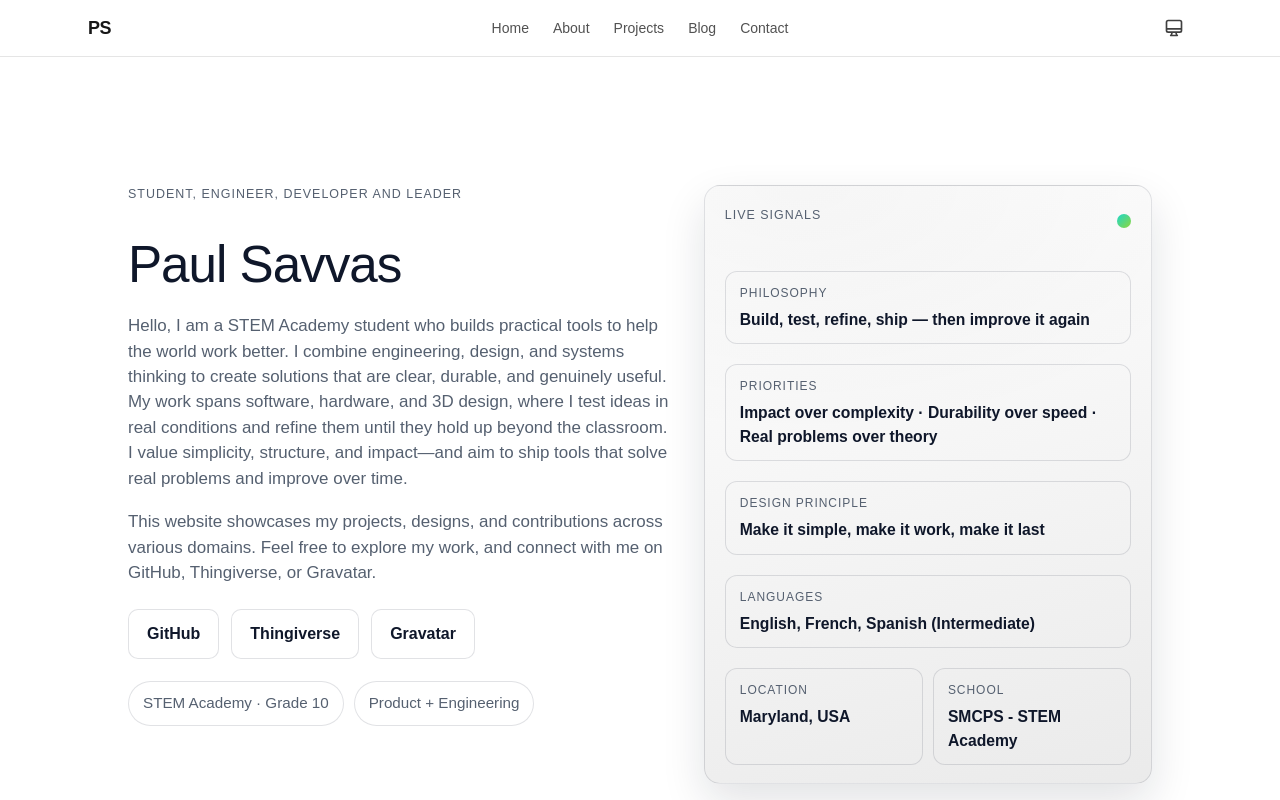
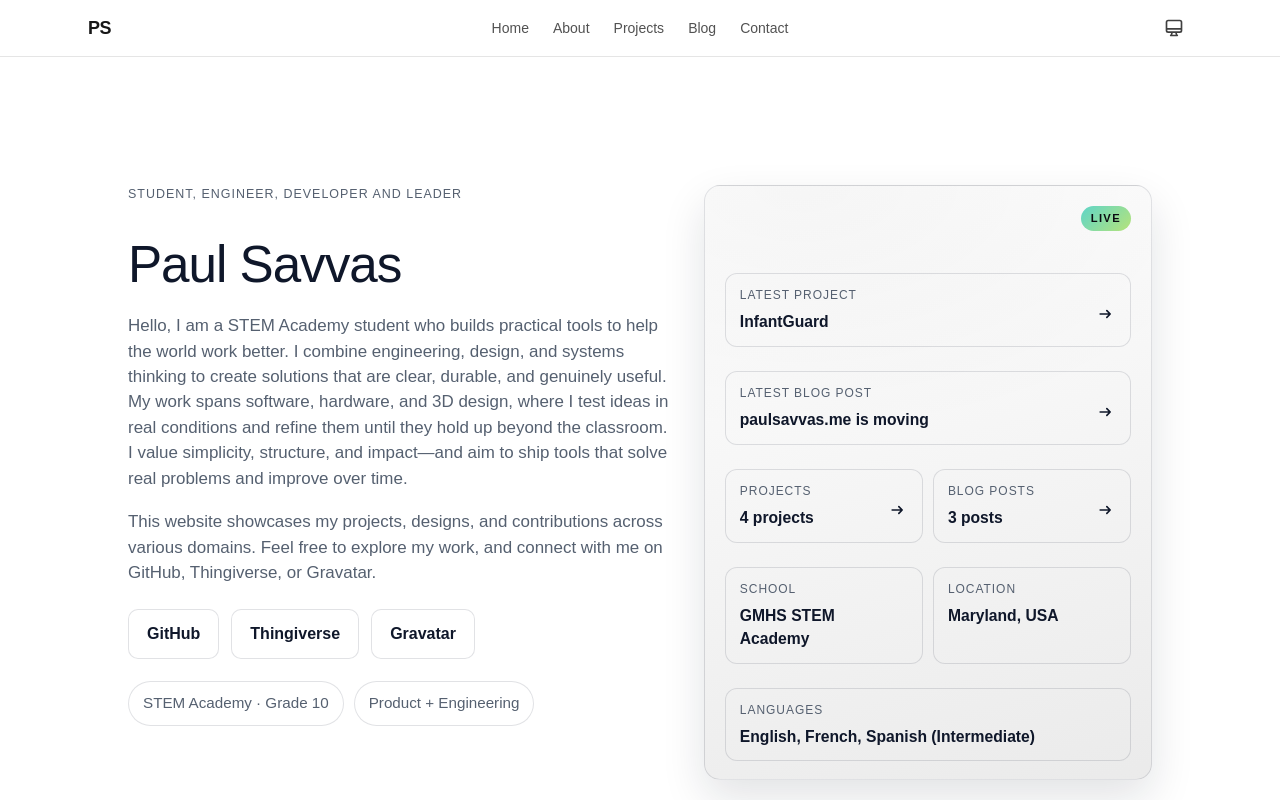
Before and after one commit to Psavvas/paulsavvas.me, an Astro site: page / in a window 1280 px wide. Shown: the top 800 px of the page. Built offline with nearby package versions, Linux system fonts and the light colour scheme; Astro itself is replaced by a stand-in of ours.

Commit message:
Add website migration blog post and update project metadata

```diff
--- /dev/null
+++ b/src/content/blog/website-migration.mdx
@@ -0,0 +1,62 @@
+---
+title: 'paulsavvas.me is moving'
+date: '2026-02-14'
+summary: 'My personal website is preparing to change domains. Please read the information below for a seamless transition.'
+tags: ['Website', 'Coding']
+---
+
+#
+
+This website ([www.paulsavvas.me](http://www.paulsavvas.me/)) is changing domains. Starting May 1st, 2026 it will be using it's new domain [www.paulsavvas.com](http://www.paulsavvas.com/). The following posts explains what is happening and what action must be taken for a seamless transition. If you're already on the new site no action needs to be taken.
+
+## What’s happening?
+
+Starting May 1st, 2026 my personal portfolio will be moving from [www.paulsavvas.me](http://www.paulsavvas.me) to www.paulsavvas.com. To allow for a seamless transition, paulsavvas.me will remain in operation for the next few months. During the domain migration, I’ll continue to post information on both sites about the domain migration.
+
+Please note that starting May 1st, 2026 while [www.paulsavvas.me](http://www.paulsavvas.me) will still be active, it will no longer be updated. Users are recommended to begin using the new domain as soon as it becomes available. Furthermore any old contact email that ended with the domain @paulsavvas.me (ex. [hello@paulsavvas.me](mailto:hello@paulsavvas.me)) will be terminated by September 1st, 2026. All emails will change to the new domain @paulsavvas.com and their prefix will remain the same. For instance hello@paulsavvas.me will become hello@paulsavvas.com
+
+## What do I need to do?
+
+Nothing. As the transition date approaches banners will be posted on [www.paulsavvas.me](http://www.paulsavvas.me) to direct traffic to my new site [www.paulsavvas.com](http://www.paulsavvas.com). After July 1st, 2026 content on the old website will no longer be available and www.paulsavvas.me will be used to redirect traffic to my new site. Information listing my old website or contact info will be progressively updates from May 1st, 2026 until July 1st, 2026. Please make sure to update your contact info. Emails will stay the same except .me will become .com
+
+## Why switch domains?
+
+Currently, I’m leasing my domain through Namecheap. I originally began my lease with Namecheap as [www.paulsavvas.me](http://www.paulsavvas.me) since they were offering a free year for any student wanting a .me domain. After renewing the domain, I’ve made the decision to migrate website to a more memorial domain. Furthermore, I’m using this opportunity to transfer domain registrar. Currently my website and many other public projects are being hosted through Vercel. Unlike Namecheap, Vercel’s business is not selling domain’s but instead hosting services. Therefore, they offer better domain rates and customer benefits.
+
+## Migration timeline
+
+**April 1st, 2026 - Decision Finalization**
+
+Decision will be finalized whether domain will be switched to www.paulsavvas.com. If for any reason migration is halted or postponed, I’ll will post such update on the [www.paulsavvas.me](http://www.paulsavvas.me) blog.
+
+**May 1st, 2026 - Activation of new website**
+
+My new site [www.paulsavvas.com](http://www.paulsavvas.com) will go live. It will feature the same content, UI and layout. Starting May 1st, 2026 my previous website’s content will remain publicly available but no longer be updated. The new emails @paulsavvas.com will become public and be actively monitored.
+
+**May 1st - June 30, 2026 - Update of website and email mentions**
+
+Content across my different accounts and public profiles will be updated to feature my new website. For instance old profiles still showing my old site or email will be updated.
+
+**July 1st, 2026 - End content access for old site**
+
+On July 1st, 2026 content on my old site [www.paulsavvas.me](http://www.paulsavvas.me) will no longer be available. The old site will be used as a redirect site informing oncoming traffic that I have switched domains and where they can find my new site.
+
+**September 1st, 2026 - Termination of old email domain**
+
+Emails using my old domain @paulsavvas.me will not longer be monitored and terminated. The new emails will follow the exact same format except they will switch from @paulsavvas.me to @paulsavvas.com
+
+**November 1st, 2026 - Parking of old website**
+
+On November 1, 2026 [paulsavvas.me](http://paulsavvas.me) will be parked. This means that the website will no longer be active and will no longer be able to be accessed. The URL will no longer be valid. This is to prepare for the end of the domain lease with Namecheap.
+
+**December 11th, 2026 - End of migration**
+
+My lease with Namecheap for [www.paulsavvas.me](http://www.paulsavvas.me) will end on December 11, 2026 marking the end of the transition to my new domain www.paulsavvas.com
+
+## Questions?
+
+Feel free to contact me using the contact page on my site. Alternatively email me directly using the following emails:
+
+**BEFORE May 1st, 2026:** hello@paulsavvas.me
+
+**ON & AFTER May 1st, 2026:** hello@paulsavvas.com
--- a/src/content/projects/notion-templates.mdx
+++ b/src/content/projects/notion-templates.mdx
@@ -3,6 +3,7 @@ title: 'Notion Templates'
 summary: 'High-quality Notion templates designed to enhance productivity and organization, free for personal and professional use. Ranging from team hubs to personal planners.'
 tags: ['Notion', 'Templates', 'Productivity']
 year: '2024'
+links: [{ label: 'View Templates', href: 'https://paulsavvas.me/redirect/notion', primary: true }]
 ---
 
 ## Project Overview
--- a/src/pages/index.astro
+++ b/src/pages/index.astro
@@ -1,5 +1,38 @@
 ---
 import BaseLayout from '../layouts/BaseLayout.astro';
+import { getCollection } from 'astro:content';
+
+const projects = await getCollection('projects');
+const blogPosts = await getCollection('blog');
+
+function slugFromId(id: string) {
+  return id.replace(/\.mdx?$/, '');
+}
+
+function getProjectYear(project: (typeof projects)[number]): number {
+  const year = project.data.year;
+  if (!year) return 0;
+  if (Array.isArray(year)) {
+    return year
+      .map((value) => Number(value))
+      .filter((value) => !Number.isNaN(value))
+      .reduce((max, value) => Math.max(max, value), 0);
+  }
+  const parsed = Number(year);
+  return Number.isNaN(parsed) ? 0 : parsed;
+}
+
+const latestProject = projects
+  .slice()
+  .sort((a, b) => getProjectYear(b) - getProjectYear(a))[0];
+const latestPost = blogPosts
+  .slice()
+  .sort(
+    (a, b) =>
+      new Date(b.data.date).getTime() - new Date(a.data.date).getTime()
+  )[0];
+const projectCount = projects.length;
+const blogCount = blogPosts.length;
 ---
 
 <BaseLayout
@@ -65,47 +98,132 @@ import BaseLayout from '../layouts/BaseLayout.astro';
           </div>
           <div class="hero-panel card" data-reveal>
             <div class="panel-head">
-              <p class="eyebrow">Live signals</p>
-              <div class="pulse"></div>
+              <p class="eyebrow"></p>
+              <span class="live-pill" aria-label="Live">LIVE</span>
             </div>
             <div class="signal-rail" id="signal-rail"></div>
             <div class="meta-row">
-              <div class="meta-block meta-block--full">
-                <p class="label">Philosophy</p>
-                <p class="value">
-                  Build, test, refine, ship — then improve it again
-                </p>
+              <div class="meta-block meta-block--full live-signal">
+                <p class="label">Latest project</p>
+                {latestProject ? (
+                  <a
+                    class="value value-link"
+                    href={`/projects/${slugFromId(latestProject.id)}`}
+                  >
+                    <span class="value-text">{latestProject.data.title}</span>
+                    <svg
+                      class="value-arrow"
+                      viewBox="0 0 24 24"
+                      aria-hidden="true"
+                      focusable="false"
+                    >
+                      <path
+                        d="M5 12h12m0 0-4-4m4 4-4 4"
+                        fill="none"
+                        stroke="currentColor"
+                        stroke-linecap="round"
+                        stroke-linejoin="round"
+                        stroke-width="2"
+                      />
+                    </svg>
+                  </a>
+                ) : (
+                  <p class="value">New project coming soon</p>
+                )}
               </div>
             </div>
             <div class="meta-row">
-              <div class="meta-block meta-block--full">
-                <p class="label">Priorities</p>
-                <p class="value">
-                  Impact over complexity · Durability over speed · Real problems
-                  over theory
-                </p>
+              <div class="meta-block meta-block--full live-signal">
+                <p class="label">Latest blog post</p>
+                {latestPost ? (
+                  <a
+                    class="value value-link"
+                    href={`/blog/${slugFromId(latestPost.id)}`}
+                  >
+                    <span class="value-text">{latestPost.data.title}</span>
+                    <svg
+                      class="value-arrow"
+                      viewBox="0 0 24 24"
+                      aria-hidden="true"
+                      focusable="false"
+                    >
+                      <path
+                        d="M5 12h12m0 0-4-4m4 4-4 4"
+                        fill="none"
+                        stroke="currentColor"
+                        stroke-linecap="round"
+                        stroke-linejoin="round"
+                        stroke-width="2"
+                      />
+                    </svg>
+                  </a>
+                ) : (
+                  <p class="value">New post coming soon</p>
+                )}
               </div>
             </div>
             <div class="meta-row">
-              <div class="meta-block meta-block--full">
-                <p class="label">Design Principle</p>
-                <p class="value">Make it simple, make it work, make it last</p>
+              <div class="meta-block live-signal">
+                <p class="label">Projects</p>
+                <a class="value value-link" href="/projects">
+                  <span class="value-text">
+                    {projectCount} {projectCount === 1 ? 'project' : 'projects'}
+                  </span>
+                  <svg
+                    class="value-arrow"
+                    viewBox="0 0 24 24"
+                    aria-hidden="true"
+                    focusable="false"
+                  >
+                    <path
+                      d="M5 12h12m0 0-4-4m4 4-4 4"
+                      fill="none"
+                      stroke="currentColor"
+                      stroke-linecap="round"
+                      stroke-linejoin="round"
+                      stroke-width="2"
+                    />
+                  </svg>
+                </a>
+              </div>
+              <div class="meta-block live-signal">
+                <p class="label">Blog posts</p>
+                <a class="value value-link" href="/blog">
+                  <span class="value-text">
+                    {blogCount} {blogCount === 1 ? 'post' : 'posts'}
+                  </span>
+                  <svg
+                    class="value-arrow"
+                    viewBox="0 0 24 24"
+                    aria-hidden="true"
+                    focusable="false"
+                  >
+                    <path
+                      d="M5 12h12m0 0-4-4m4 4-4 4"
+                      fill="none"
+                      stroke="currentColor"
+                      stroke-linecap="round"
+                      stroke-linejoin="round"
+                      stroke-width="2"
+                    />
+                  </svg>
+                </a>
               </div>
             </div>
             <div class="meta-row">
-              <div class="meta-block meta-block--full">
-                <p class="label">Languages</p>
-                <p class="value">English, French, Spanish (Intermediate)</p>
+              <div class="meta-block live-signal">
+                <p class="label">School</p>
+                <p class="value">GMHS STEM Academy</p>
+              </div>
+              <div class="meta-block live-signal">
+                <p class="label">Location</p>
+                <p class="value">Maryland, USA</p>
               </div>
             </div>
             <div class="meta-row">
-              <div class="meta-block">
-                <p class="label">Location</p>
-                <p class="value">Maryland, USA</p>
-              </div>
-              <div class="meta-block">
-                <p class="label">School</p>
-                <p class="value">SMCPS - STEM Academy</p>
+              <div class="meta-block meta-block--full live-signal">
+                <p class="label">Languages</p>
+                <p class="value">English, French, Spanish (Intermediate)</p>
               </div>
             </div>
           </div>
--- a/src/styles/globals.css
+++ b/src/styles/globals.css
@@ -336,7 +336,7 @@ html.dark .hero {
 .hero .button:hover,
 .hero .button:focus-visible {
   transform: translateY(-1.5px);
-  border-color: rgba(116, 249, 229, 0.5);
+  border-color: var(--hero-border);
 }
 
 .hero .button.primary:hover,
@@ -363,8 +363,8 @@ html.dark .hero {
 }
 
 .hero .chip:hover {
-  border-color: rgba(116, 249, 229, 0.45);
-  background: rgba(116, 249, 229, 0.08);
+  border-color: var(--hero-border);
+  background: rgba(255, 255, 255, 0.05);
   color: var(--hero-text);
   transform: translateY(-2px);
 }
@@ -404,7 +404,7 @@ html.dark .hero {
   padding: 20px 20px 18px;
   display: flex;
   flex-direction: column;
-  gap: 14px;
+  gap: 18px;
   min-height: 100%;
 }
 
@@ -415,12 +415,19 @@ html.dark .hero {
   gap: 12px;
 }
 
-.hero .pulse {
-  width: 14px;
-  height: 14px;
-  border-radius: 50%;
-  background: var(--hero-gradient);
-  box-shadow: 0 0 0 0 rgba(116, 249, 229, 0.32);
+.hero .live-pill {
+  display: inline-flex;
+  align-items: center;
+  justify-content: center;
+  padding: 4px 10px;
+  border-radius: 999px;
+  font-size: 0.7rem;
+  font-weight: 700;
+  letter-spacing: 0.12em;
+  text-transform: uppercase;
+  color: #0a0c12;
+  background: linear-gradient(135deg, #5fd5c8, #b6e37a);
+  box-shadow: 0 0 0 0 rgba(95, 213, 200, 0.32);
   animation: heroPulse 2.6s infinite;
 }
 
@@ -470,6 +477,19 @@ html.dark .hero {
   border-radius: 12px;
   padding: 12px 14px;
 }
+
+.hero .meta-block.live-signal {
+  transition:
+    transform var(--hero-transition),
+    border-color var(--hero-transition),
+    background var(--hero-transition);
+}
+
+.hero .meta-block.live-signal:hover {
+  transform: translateY(-2px);
+  background: rgba(255, 255, 255, 0.05);
+  border-color: var(--hero-border);
+}
 .hero .meta-block--full {
   grid-column: 1 / -1;
 }
@@ -485,7 +505,36 @@ html.dark .hero {
 .hero .meta-block .value {
   color: var(--hero-text);
   font-weight: 600;
+  align-items: center;
+  justify-content: space-between;
+  gap: 1px;
+  width: 100%;
   font-size: 0.98rem;
+}
+
+.hero .meta-block .value-link {
+  color: var(--hero-text);
+  display: inline-flex;
+  text-decoration-thickness: 2px;
+  text-underline-offset: 3px;
+}
+
+.hero .meta-block .value-arrow {
+  width: 20px;
+  height: 20px;
+  flex: 0 0 auto;
+  display: block;
+  align-items: center;
+  justify-content: center;
+  align-self: center;
+  transform: translateY(-8px);
+  transition: transform var(--hero-transition);
+}
+
+.hero .meta-block .value-link:hover .value-arrow,
+.hero .meta-block .value-link:focus-visible .value-arrow,
+.hero .meta-block.live-signal:hover .value-arrow {
+  transform: translate(4px, -1px);
 }
 
 /* Your markup uses data-reveal; ensure it's visible even without JS. */
@@ -519,6 +568,7 @@ html.dark .hero {
   }
 }
 
+
 @media (max-width: 960px) {
   .hero .hero-grid {
     grid-template-columns: 1fr;
@@ -527,7 +577,7 @@ html.dark .hero {
 
 @media (prefers-reduced-motion: reduce) {
   .hero [data-reveal],
-  .hero .pulse {
+  .hero .live-pill {
     animation: none !important;
   }
 
@@ -537,3 +587,8 @@ html.dark .hero {
     transition: none !important;
   }
 }
+
+/* Blog typography: soften heading weight to match the post title. */
+.prose :where(h2, h3, h4, h5, h6) {
+  font-weight: 500;
+}
```
